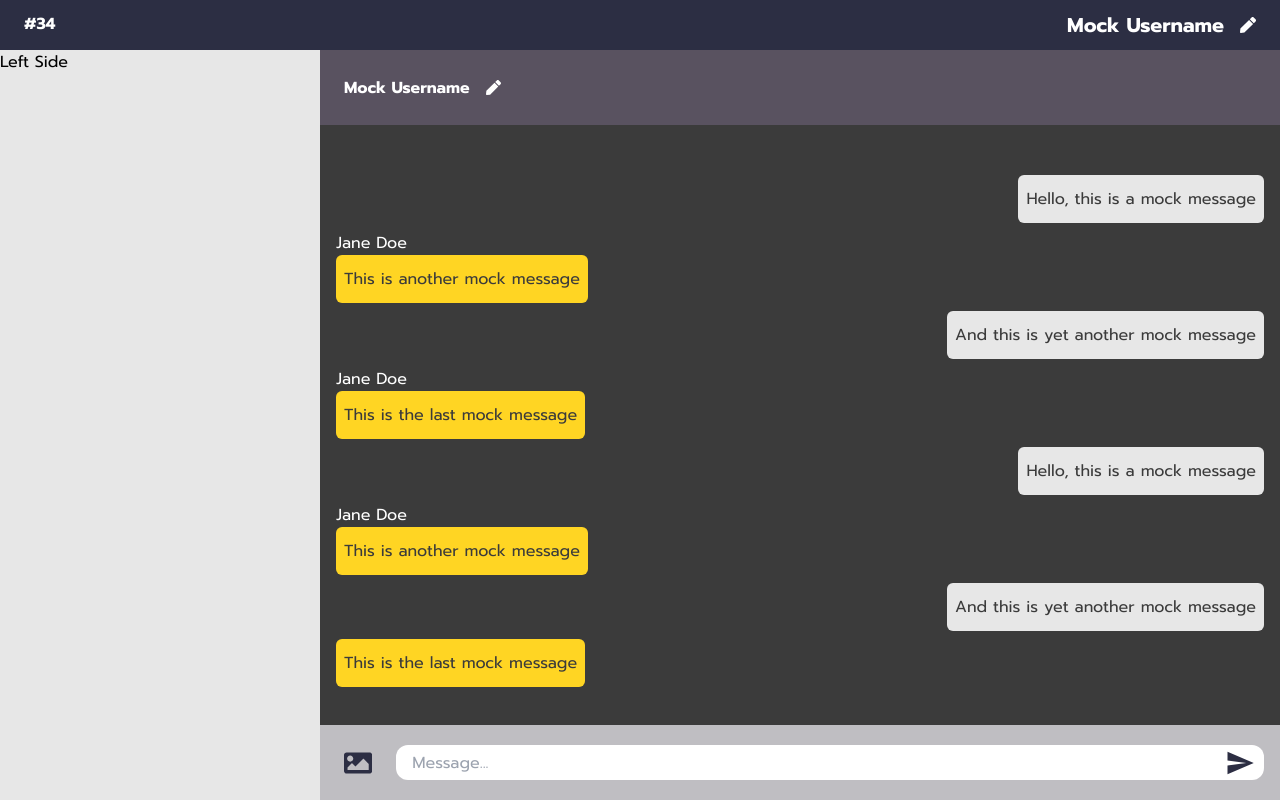
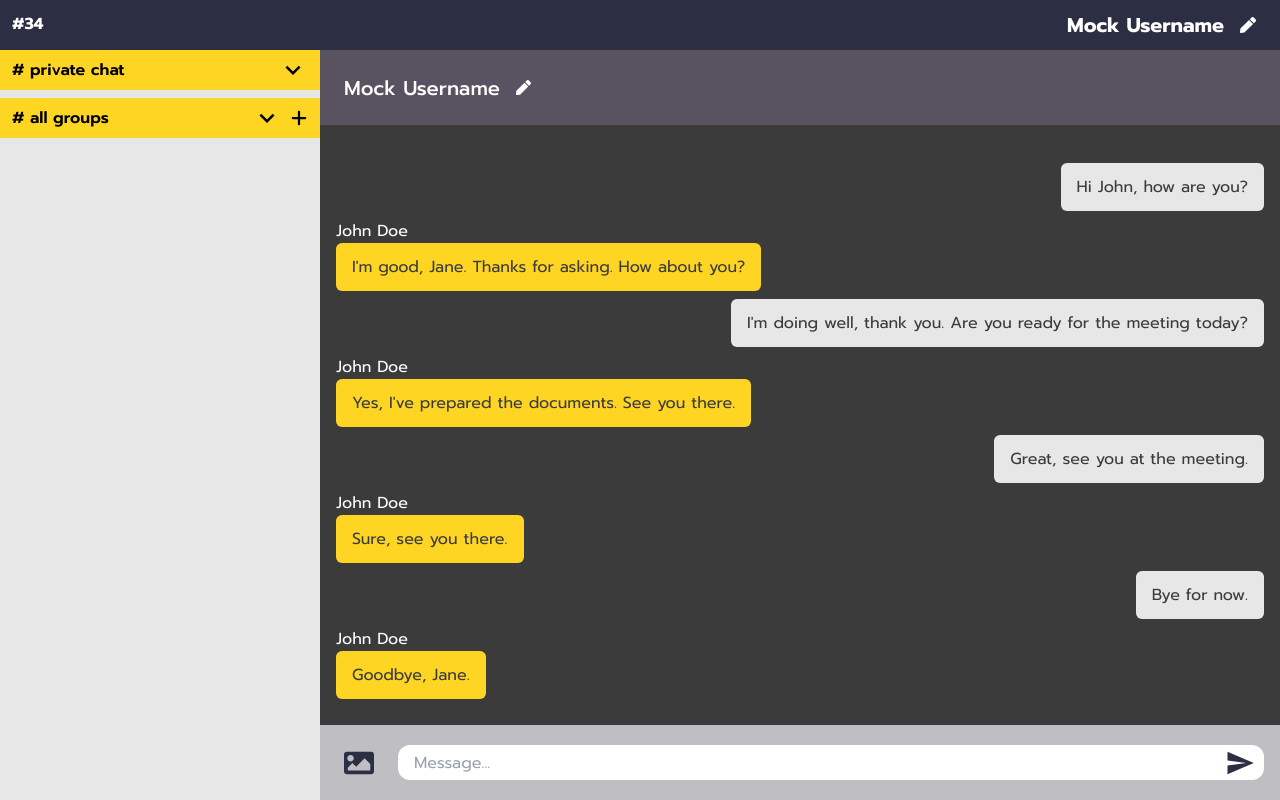
Before and after one commit to IamMrTeapot/ClientChatApplication, a React (Vite) app: page / in a window 1280 px wide. Built offline with nearby package versions, Linux system fonts and the light colour scheme.

Commit message:
feat: implement left side

```diff
--- a/package.json
+++ b/package.json
@@ -27,6 +27,7 @@
     "eslint-plugin-react-hooks": "^4.6.0",
     "eslint-plugin-react-refresh": "^0.4.6",
     "postcss": "^8.4.38",
+    "tailwind-scrollbar": "^3.1.0",
     "tailwindcss": "^3.4.3",
     "typescript": "^5.2.2",
     "vite": "^5.2.0"
--- /dev/null
+++ b/src/components/Dropdown.tsx
@@ -0,0 +1,59 @@
+import { useState } from "react";
+import { MdKeyboardArrowDown, MdKeyboardArrowUp } from "react-icons/md";
+import DropdownItem from "./DropdownItem";
+import { FaPlus } from "react-icons/fa6";
+
+export type DropdownType =
+  | "PRIVATE_CHAT"
+  | "GROUP_CHAT"
+  | "ALL_USERS"
+  | "ALL_GROUPS";
+
+const titleMapper: Record<DropdownType, string> = {
+  PRIVATE_CHAT: "# private chat",
+  GROUP_CHAT: "# joined groups",
+  ALL_USERS: "# all users",
+  ALL_GROUPS: "# all groups",
+};
+
+export default function Dropdown({ type }: { type: DropdownType }) {
+  const [isDropdownOpen, setIsDropdownOpen] = useState(false);
+
+  const handleCreateGroup = () => {
+    //TODO: implement creating group
+    alert("Creating Group");
+  };
+
+  return (
+    <div className="flex flex-col items-center gap-2 mb-2">
+      <div className="w-full bg-[#FFD523] h-[40px] flex items-center px-3 font-semibold justify-between">
+        <p>{titleMapper[type]}</p>
+        <div className="flex gap-2 items-center">
+          <div
+            className="flex cursor-pointer"
+            onClick={() => setIsDropdownOpen(!isDropdownOpen)}
+          >
+            {isDropdownOpen ? (
+              <MdKeyboardArrowUp size={30} />
+            ) : (
+              <MdKeyboardArrowDown size={30} />
+            )}
+          </div>
+          {type === "ALL_GROUPS" && (
+            <div className="cursor-pointer" onClick={handleCreateGroup}>
+              <FaPlus size={18} />
+            </div>
+          )}
+        </div>
+      </div>
+      {isDropdownOpen && (
+        <DropdownItem
+          name={"Test"}
+          identity={""}
+          isFocus={false}
+          hasModal={type === "ALL_GROUPS" || type === "ALL_USERS"}
+        />
+      )}
+    </div>
+  );
+}
--- /dev/null
+++ b/src/components/DropdownItem.tsx
@@ -0,0 +1,56 @@
+import { PiDotsThreeOutlineVerticalFill } from "react-icons/pi";
+import JoinChatDropDown from "./JoinChatDropdown";
+import { useState } from "react";
+
+const focusClasses = "bg-white text-black border-2 border-black";
+const blurClasses = "bg-[#9a979f] text-white";
+
+export default function DropdownItem({
+  name,
+  isFocus,
+  identity,
+  hasModal,
+}: {
+  name: string;
+  isFocus: boolean;
+  identity: string;
+  hasModal: boolean;
+}) {
+  const [isModalOpen, setIsModalOpen] = useState(false);
+
+  const handleJoinChat = (identity: string) => {
+    //TODO: implement joining chat
+    alert(`Joining chat with ${identity}`);
+  };
+
+  return (
+    <div
+      className={`w-[95%] h-[40px] rounded-md
+    flex items-center ps-4 pe-2 justify-between cursor-pointer box-border
+    ${isFocus ? focusClasses : blurClasses}`}
+    >
+      <p>{name}</p>
+      {hasModal && (
+        <div
+          onClick={(e) => {
+            e.stopPropagation();
+            setIsModalOpen(!isModalOpen);
+          }}
+          className="relative cursor-pointer"
+        >
+          <PiDotsThreeOutlineVerticalFill />
+          {isModalOpen && (
+            <JoinChatDropDown
+              isGroup={false}
+              onJoin={() => {
+                handleJoinChat(identity);
+                setIsModalOpen(false);
+              }}
+              onCancel={() => setIsModalOpen(false)}
+            />
+          )}
+        </div>
+      )}
+    </div>
+  );
+}
--- a/src/components/Header.tsx
+++ b/src/components/Header.tsx
@@ -2,7 +2,7 @@ import { FaPen } from "react-icons/fa";
 
 export default function Header() {
   return (
-    <div className="absolute w-full bg-[#2C2E43] h-[50px] flex justify-between py-3 px-6 text-white font-bold">
+    <div className="absolute w-full bg-[#2C2E43] h-[50px] flex justify-between py-3 ps-3 pe-6 text-white font-bold">
       <div>#34</div>
       <div className="flex justify-between items-center gap-4">
         <div className="text-xl">Mock Username</div>
--- /dev/null
+++ b/src/components/JoinChatDropdown.tsx
@@ -0,0 +1,23 @@
+export default function JoinChatDropDown({
+  isGroup,
+  onJoin,
+  onCancel,
+}: {
+  isGroup: boolean;
+  onJoin: () => void;
+  onCancel: () => void;
+}) {
+  return (
+    <div
+      className="flex flex-col gap-1 bg-[#e1e1e1] w-[150px] p-2
+    items-center text-sm rounded-xl absolute top-5 right-0 z-10"
+      onClick={(e) => e.stopPropagation()}
+    >
+      <div onClick={onJoin}>
+        {isGroup ? "join this group" : "talk to this user"}
+      </div>
+      <div className="h-[1px] w-[90%] bg-white" />
+      <div onClick={onCancel}>cancel</div>
+    </div>
+  );
+}
--- a/src/components/LeftSide.tsx
+++ b/src/components/LeftSide.tsx
@@ -1,3 +1,10 @@
+import Dropdown from "./Dropdown";
+
 export default function LeftSide() {
-  return <div className="bg-[#E7E7E7] h-full">Left Side</div>;
+  return (
+    <div className="bg-[#E7E7E7] h-full flex flex-col">
+      <Dropdown type={"PRIVATE_CHAT"} />
+      <Dropdown type={"ALL_GROUPS"} />
+    </div>
+  );
 }
--- a/src/components/Message.tsx
+++ b/src/components/Message.tsx
@@ -12,7 +12,7 @@ export default function Message({
       <div>
         {!isSender && <div>{name}</div>}
         <div
-          className={`py-3 px-2 rounded-md ${
+          className={`py-3 px-4 rounded-md ${
             isSender ? "bg-[#E7E7E7]" : "bg-[#FFD523]"
           }  text-[#3B3B3B] w-fit`}
         >
--- /dev/null
+++ b/src/components/MessageList.tsx
@@ -0,0 +1,19 @@
+import Message from "./Message";
+import { IMessage } from "./RightSide";
+
+export default function MessageList({
+  messageList,
+}: {
+  messageList: IMessage[];
+}) {
+  return (
+    <div
+      className="pt-6 pb-3 overflow-auto flex flex-col gap-2
+scrollbar-thin scrollbar-thumb-rounded-full scrollbar-thumb-gray-300 scrollbar-track-[#3B3B3B]"
+    >
+      {messageList.map((message, index) => (
+        <Message key={index} {...message} />
+      ))}
+    </div>
+  );
+}
--- a/src/components/RightSide.tsx
+++ b/src/components/RightSide.tsx
@@ -1,59 +1,70 @@
-import { useState } from "react";
+import { ChangeEvent, useState } from "react";
 import { FaImage, FaPen } from "react-icons/fa";
 import { MdSend } from "react-icons/md";
-import Message from "./Message";
+import MessageList from "./MessageList";
 
-interface Message {
+export interface IMessage {
   text: string;
   isSender: boolean;
   name?: string;
+  image?: File;
 }
 
-const mockMessageList: Message[] = [
+const mockMessageList: IMessage[] = [
   {
-    text: "Hello, this is a mock message",
+    text: "Hi John, how are you?",
     isSender: true,
+    name: "Jane Doe",
+  },
+  {
+    text: "I'm good, Jane. Thanks for asking. How about you?",
+    isSender: false,
     name: "John Doe",
   },
   {
-    text: "This is another mock message",
-    isSender: false,
+    text: "I'm doing well, thank you. Are you ready for the meeting today?",
+    isSender: true,
     name: "Jane Doe",
   },
   {
-    text: "And this is yet another mock message",
-    isSender: true,
-  },
-  {
-    text: "This is the last mock message",
+    text: "Yes, I've prepared the documents. See you there.",
     isSender: false,
-    name: "Jane Doe",
-  },
-  //mock more
-  {
-    text: "Hello, this is a mock message",
-    isSender: true,
     name: "John Doe",
   },
   {
-    text: "This is another mock message",
-    isSender: false,
+    text: "Great, see you at the meeting.",
+    isSender: true,
     name: "Jane Doe",
   },
   {
-    text: "And this is yet another mock message",
-    isSender: true,
+    text: "Sure, see you there.",
+    isSender: false,
+    name: "John Doe",
   },
   {
-    text: "This is the last mock message",
+    text: "Bye for now.",
+    isSender: true,
+    name: "Jane Doe",
+  },
+  {
+    text: "Goodbye, Jane.",
     isSender: false,
+    name: "John Doe",
   },
 ];
-
 export default function RightSide() {
   const name = "Mock Username";
   const [inputMessage, setInputMessage] = useState("");
-  const [messageList, setMessageList] = useState<Message[]>(mockMessageList);
+  const [messageList, setMessageList] = useState<IMessage[]>(mockMessageList);
+  const [selectedFile, setSelectedFile] = useState<File | undefined>(undefined);
+
+  const handleFileChange = (event: ChangeEvent<HTMLInputElement>) => {
+    const file = event.target.files?.[0];
+    setSelectedFile(file);
+
+    // Debugging: Display the file name
+    console.log(file?.name);
+  };
 
   const handleSendMessage = () => {
     alert(inputMessage);
@@ -61,17 +72,21 @@ export default function RightSide() {
 
   return (
     <div className="bg-[#3B3B3B] h-full text-white flex flex-col justify-between">
-      <div className="h-[10%] py-4 bg-[#595260] flex items-center px-6 font-bold gap-4 text-medium">
+      <div className="h-[10%] py-4 bg-[#595260] flex items-center px-6 font-medium gap-4 text-xl">
         {name}
         <FaPen size={15} className="cursor-pointer" />
       </div>
-      <div className="pt-6 pb-3 overflow-auto flex flex-col gap-2">
-        {messageList.map((message, index) => (
-          <Message key={index} {...message} />
-        ))}
-      </div>
+      <MessageList messageList={messageList} />
       <div className="h-[10%] bg-[#bfbec2] flex items-center ps-6 pe-4 py-2 relative">
-        <FaImage size={30} color="#2C2E43" className="cursor-pointer" />
+        <label htmlFor="file-input">
+          <FaImage size={30} color="#2C2E43" className="cursor-pointer" />
+        </label>
+        <input
+          type="file"
+          id="file-input"
+          className="hidden"
+          onChange={handleFileChange}
+        />
         <input
           className="bg-white ms-6 w-full h-[35px]
           rounded-xl flex items-center justify-between
--- a/tailwind.config.js
+++ b/tailwind.config.js
@@ -8,5 +8,10 @@ export default {
       },
     },
   },
-  plugins: [],
+  plugins: [
+    require("tailwind-scrollbar")({
+      nocompatible: true,
+      preferredStrategy: "pseudoelements",
+    }),
+  ],
 };
```
Also changed, not shown: 1 other file (tests, documents, lock files or other folders).
